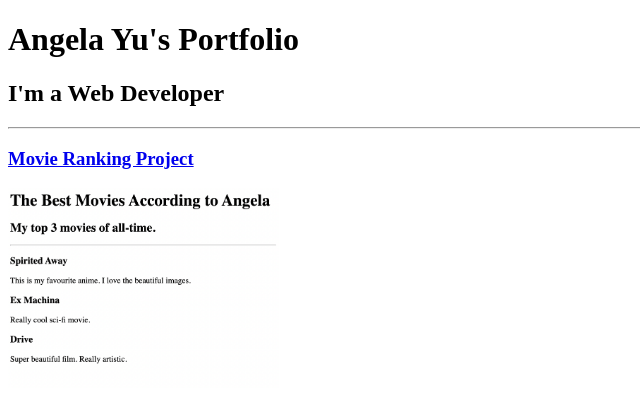
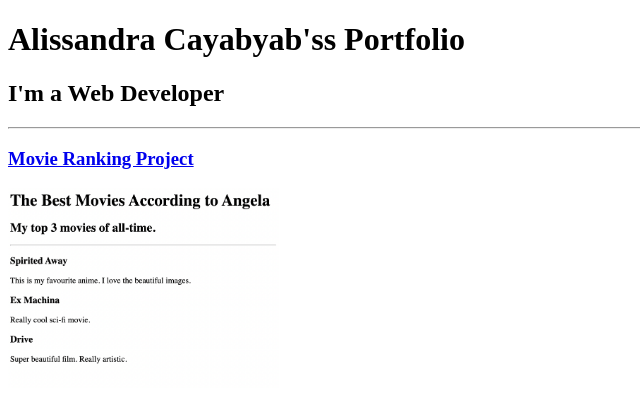
Before and after one commit to alissandc/PublicWebPortfolio, a plain HTML site: page index.html in a window 1280 px wide. Shown: the top 408 px of the page, without its empty margins (0-640 px from the left). Drawn offline with Linux system fonts and the light colour scheme.

Commit message:
Update index.html

```diff
--- a/index.html
+++ b/index.html
@@ -18,10 +18,10 @@ https://developer.mozilla.org/en-US/docs/Web/HTML/Element/img#attr-height -->
  <head>
     <meta charset="UTF-8">
     <meta name="viewport" content="width=device-width, initial-scale=1.0">
-    <title>Angela Yu's Portfolio</title>
+    <title>Alissandra Cayabyab's Portfolio</title>
  </head>
  <body>
-    <h1>Angela Yu's Portfolio</h1>
+    <h1>Alissandra Cayabyab'ss Portfolio</h1>
     <h2>I'm a Web Developer</h2>
     <hr />
     <a href="./public/movie-ranking.html"><h3>Movie Ranking Project</h3></a>
```
